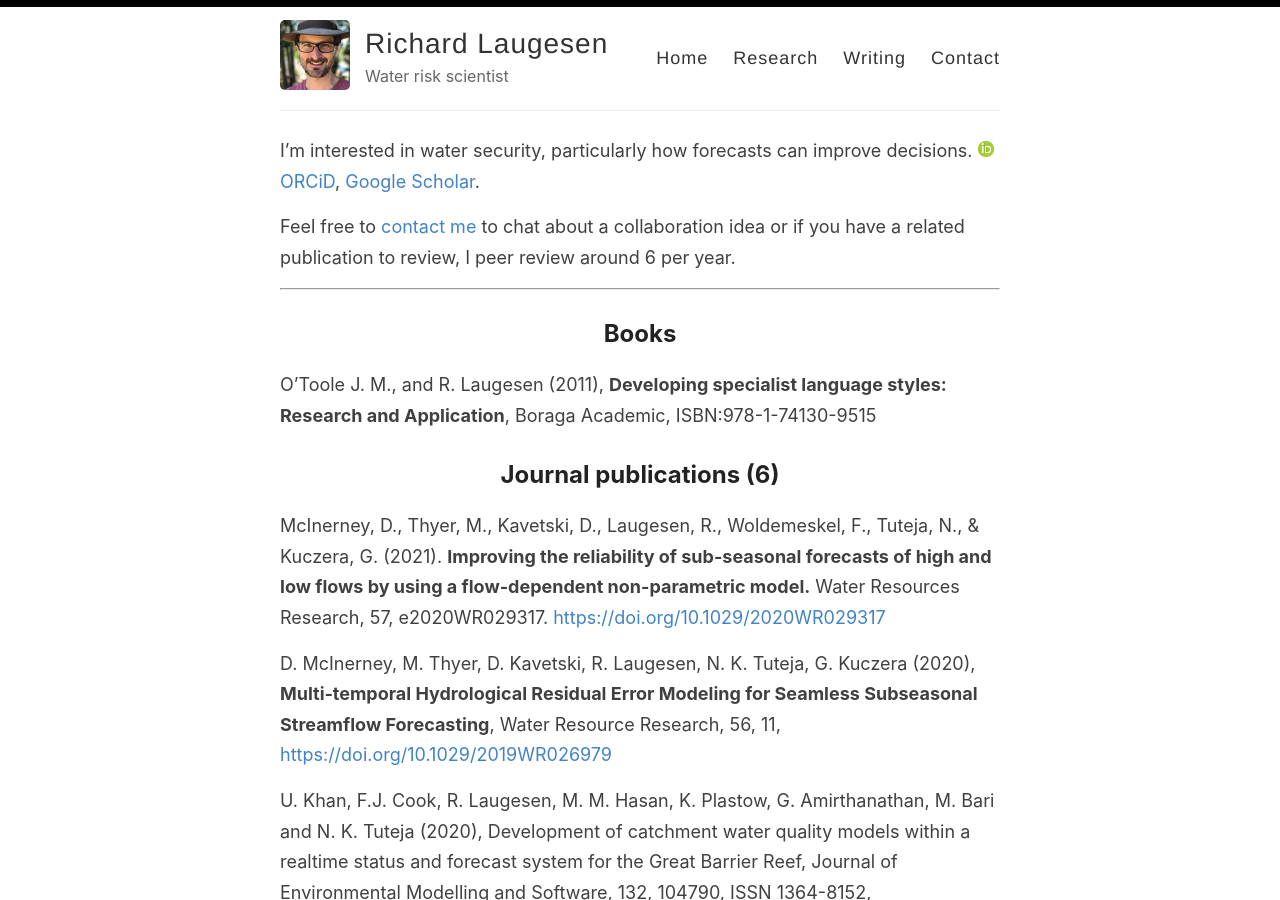
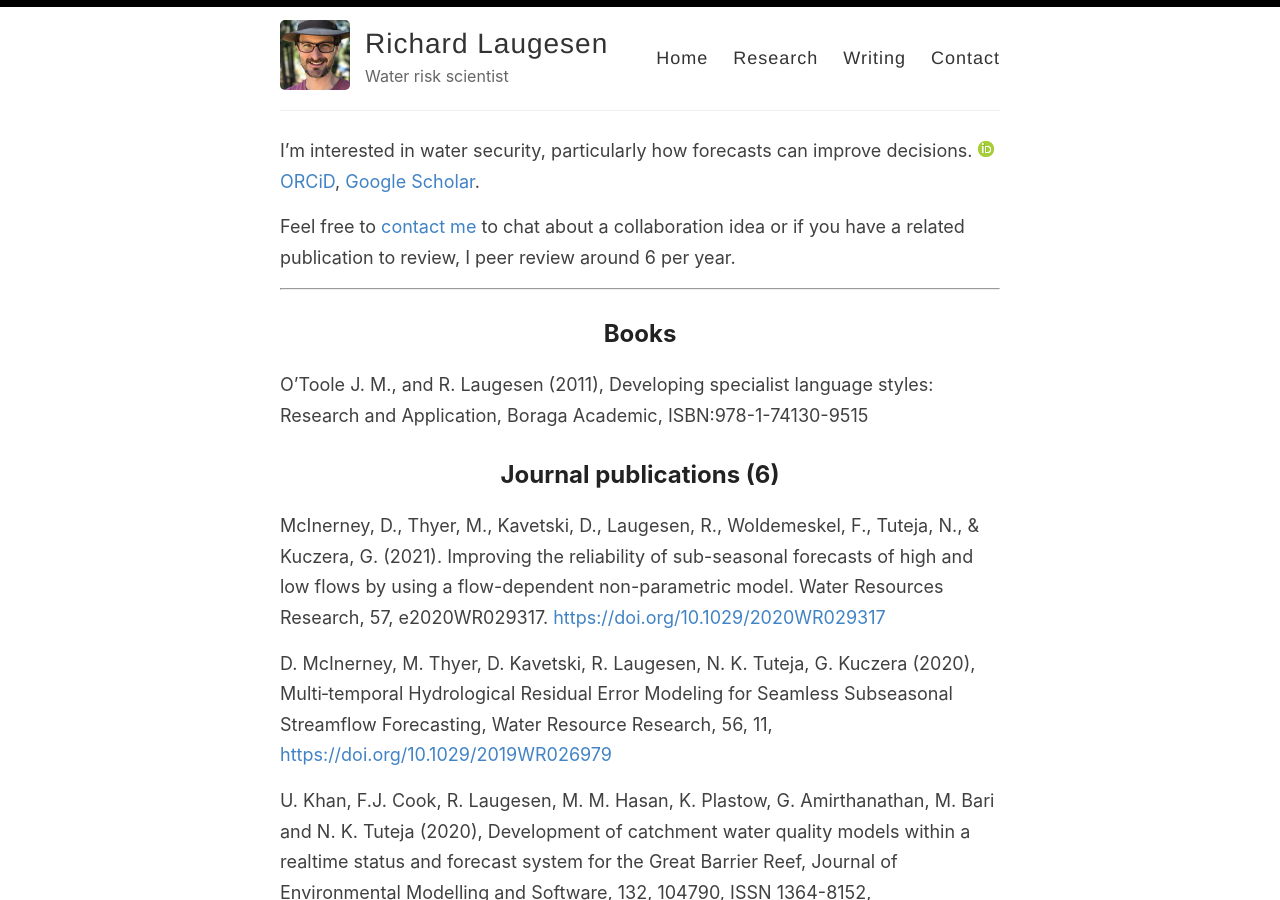
Before and after one commit to richardlaugesen/richardlaugesen.github.io, a Jekyll site: the page built from _pages/research.md, in a window 1280 px wide and 900 px high. Built offline with Jekyll 4.4.1, drawn with Linux system fonts in a browser that asks for light colours.

```diff
--- a/_pages/research.md
+++ b/_pages/research.md
@@ -13,13 +13,13 @@ Feel free to [contact me](/contact) to chat about a collaboration idea or if you
 
 ## Books
 
-O’Toole J. M., and R. Laugesen (2011), **Developing specialist language styles: Research and Application**, Boraga Academic, ISBN:978-1-74130-9515
+O’Toole J. M., and R. Laugesen (2011), Developing specialist language styles: Research and Application, Boraga Academic, ISBN:978-1-74130-9515
 
 ## Journal publications (6)
 
-McInerney, D., Thyer, M., Kavetski, D., Laugesen, R., Woldemeskel, F., Tuteja, N., & Kuczera, G. (2021). **Improving the reliability of sub-seasonal forecasts of high and low flows by using a flow-dependent non-parametric model.** Water Resources Research, 57, e2020WR029317. [https://doi.org/10.1029/2020WR029317](https://doi.org/10.1029/2020WR029317)
+McInerney, D., Thyer, M., Kavetski, D., Laugesen, R., Woldemeskel, F., Tuteja, N., & Kuczera, G. (2021). Improving the reliability of sub-seasonal forecasts of high and low flows by using a flow-dependent non-parametric model. Water Resources Research, 57, e2020WR029317. [https://doi.org/10.1029/2020WR029317](https://doi.org/10.1029/2020WR029317)
 
-D. McInerney, M. Thyer, D. Kavetski, R. Laugesen, N. K. Tuteja, G. Kuczera (2020), **Multi‐temporal Hydrological Residual Error Modeling for Seamless Subseasonal Streamflow Forecasting**, Water Resource Research, 56, 11, [https://doi.org/10.1029/2019WR026979](https://doi.org/10.1029/2019WR026979)
+D. McInerney, M. Thyer, D. Kavetski, R. Laugesen, N. K. Tuteja, G. Kuczera (2020), Multi‐temporal Hydrological Residual Error Modeling for Seamless Subseasonal Streamflow Forecasting, Water Resource Research, 56, 11, [https://doi.org/10.1029/2019WR026979](https://doi.org/10.1029/2019WR026979)
 
 U. Khan, F.J. Cook, R. Laugesen, M. M. Hasan, K. Plastow, G. Amirthanathan, M. Bari and N. K. Tuteja (2020), Development of catchment water quality models within a realtime status and forecast system for the Great Barrier Reef, Journal of Environmental Modelling and Software, 132, 104790, ISSN 1364-8152, [https://doi.org/10.1016/j.envsoft.2020.104790](https://doi.org/10.1016/j.envsoft.2020.104790)
 
```
